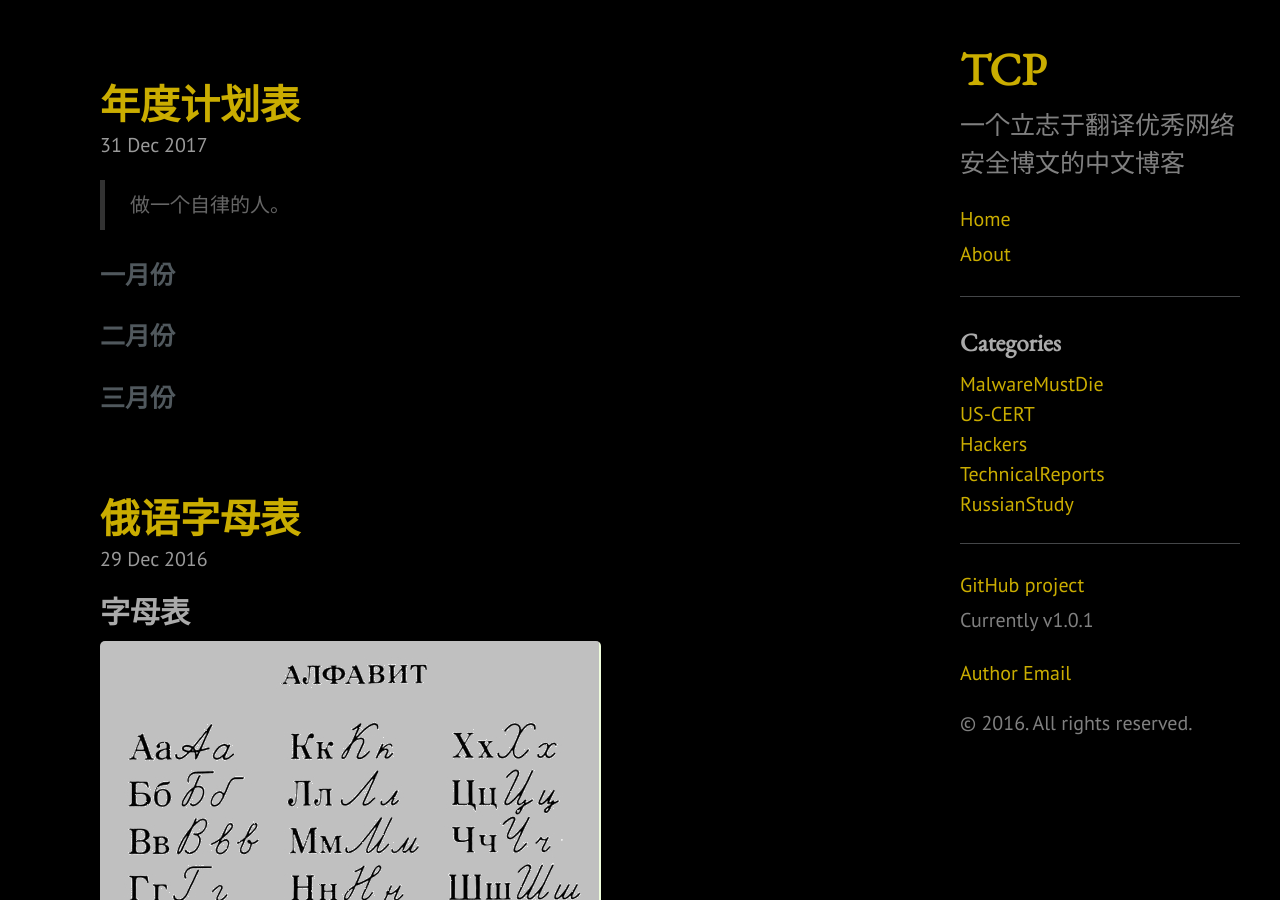
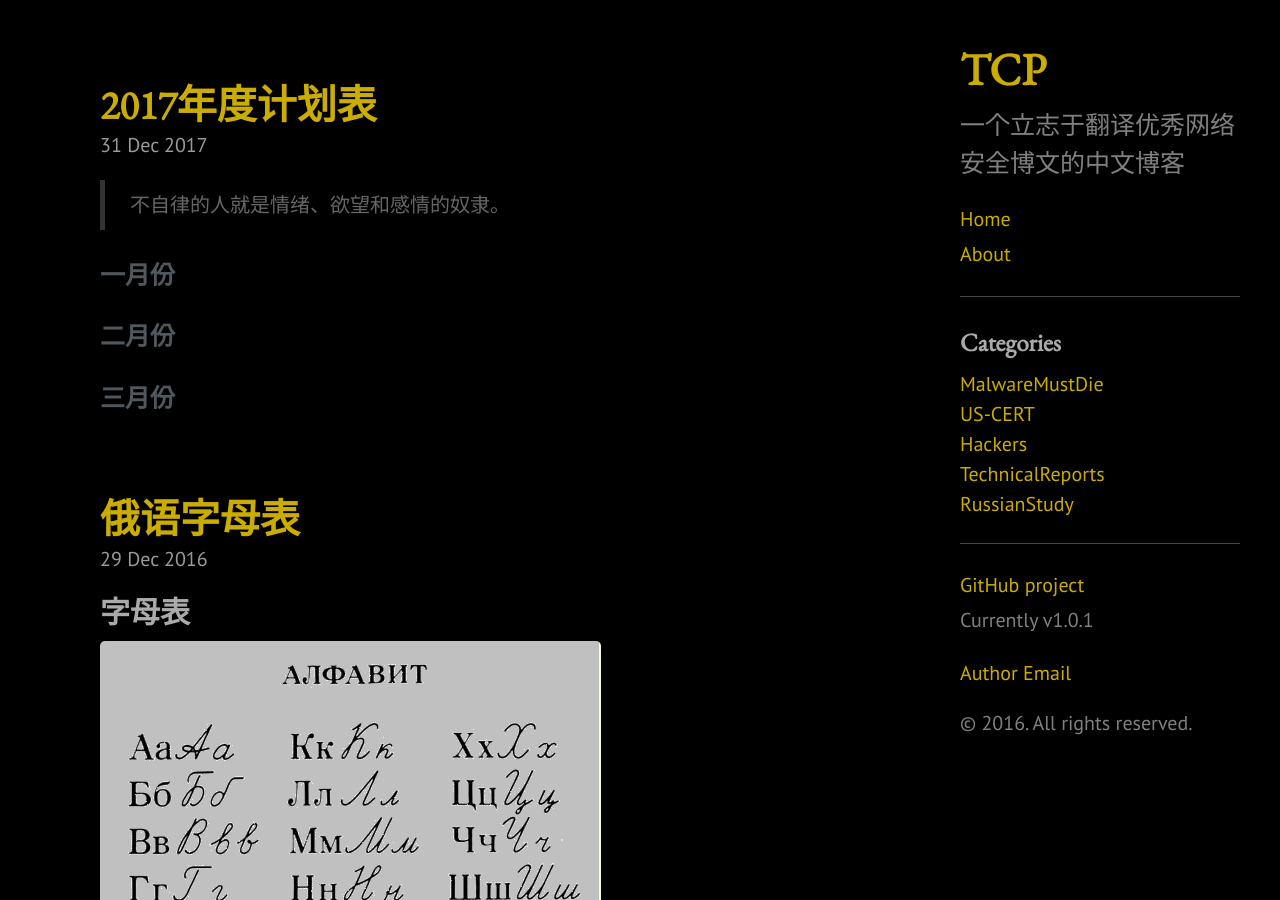
Before and after one commit to jesseei/jesseei.github.io, a Jekyll site: the page built from index.html, in a window 1280 px wide and 900 px high. Built offline with Jekyll 4.4.1, drawn with Linux system fonts in a browser that asks for light colours; the list of posts is cut into pages by our own code.

Commit message:
Update 2017-12-31-annual-project.md

```diff
--- a/_posts/2017-12-31-annual-project.md
+++ b/_posts/2017-12-31-annual-project.md
@@ -1,10 +1,10 @@
 ---
 layout: post
-title: 年度计划表
+title: 2017年度计划表
 category: RussianStudy
 ---
 
->做一个自律的人。
+>不自律的人就是情绪、欲望和感情的奴隶。
 
 <script language="javascript" type="text/javascript">
     function isHidden(oDiv){
@@ -35,6 +36,7 @@ category: RussianStudy
 <li>锻炼15次</li>
 </ul>
 </div>
+
 <h3><a href="#" onClick="isHidden('mar')">三月份</a><h3>
 <div id='mar'  style="display:none" >
 <ul>
```
Also changed, not shown: other parts of _posts/2017-12-31-annual-project.md (+2 -1 lines).
